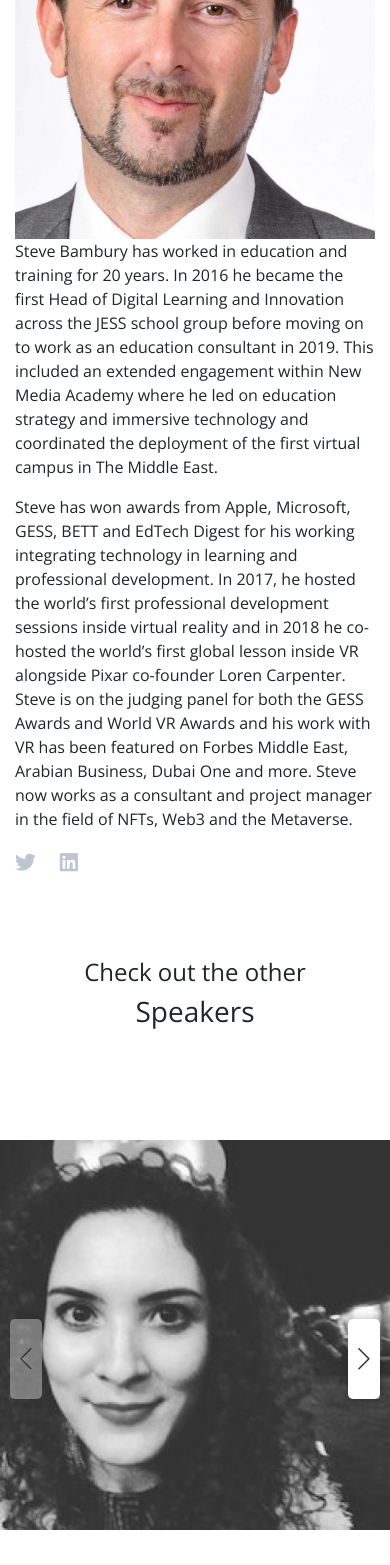
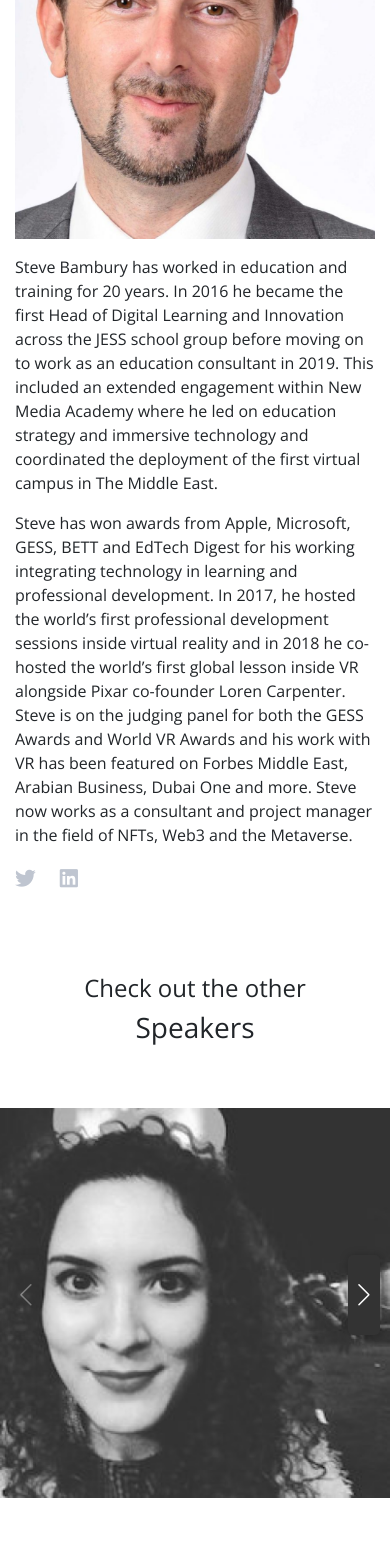
Before and after one commit to hoseinsedaqat/Osmw, a Vue app: page /speakers in a window 390 px wide. Shown: the part 432-1997 px from the top of the page. Built offline with nearby package versions, Linux system fonts and the light colour scheme.

Commit message:
finish speakers pages really

```diff
--- a/src/views/Speakers/Components/SpeakersSlider.vue
+++ b/src/views/Speakers/Components/SpeakersSlider.vue
@@ -97,13 +97,13 @@ export default {
   font-size: 14px;
   background-color: #fff;
   border-radius: 10px;
-  margin: 3rem 0 0 0;
+  /* margin: 2rem 0 0 0; */
 }
 
 .swiper-button-next {
   margin: 2rem 0 0 0;
-  /* top: -1px;
-  left: 900px; */
+  top: 170px;
+  /* left: 900px; */
   background-color: #fff;
   padding: 2.5rem 1rem;
   color: #333;
@@ -115,8 +115,8 @@ export default {
 }
 .swiper-button-prev {
   margin: 2rem 0 0 0;
-  /* top: -1px;
-  left: 580px; */
+  top: 170px;
+  /* left: 580px; */
   background-color: #fff;
   padding: 2.5rem 1rem;
   color: #333;
@@ -126,4 +126,16 @@ export default {
 .swiper-button-prev::after {
   font-size: 22px;
 }
+
+@media screen and (max-width: 1000px) {
+  .swiper-button-prev {
+    background-color: #333;
+    color: #fff;
+  }
+
+  .swiper-button-next {
+    background-color: #333;
+    color: #fff;
+  }
+}
 </style>
--- a/src/views/Speakers/SpeakersView.vue
+++ b/src/views/Speakers/SpeakersView.vue
@@ -18,7 +18,7 @@
             <img src="@/assets/Images/SpeakersMain.png" alt="" class="img-fluid" />
           </div>
           <div class="col-md-6">
-            <p>
+            <p class="textdownSpeakers">
               Steve Bambury has worked in education and training for 20 years. In 2016 he
               became the first Head of Digital Learning and Innovation across the JESS
               school group before moving on to work as an education consultant in 2019.
@@ -105,4 +105,10 @@ export default {
 .mt-6 {
     margin: 5rem 0 0 0;
 }
+
+@media screen and (max-width:1000px){
+    .textdownSpeakers{
+        margin: 1rem 0;
+    }
+}
 </style>
```
